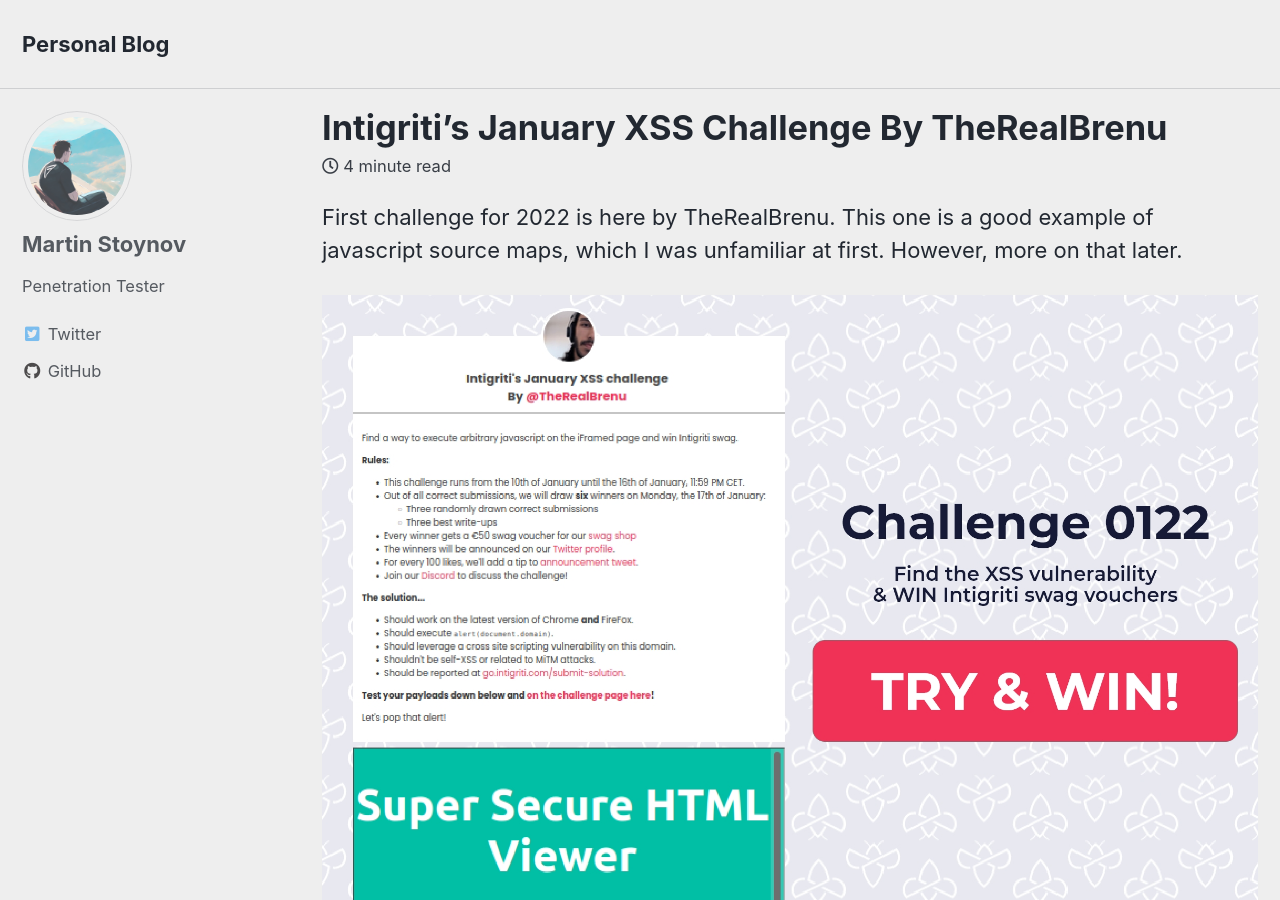
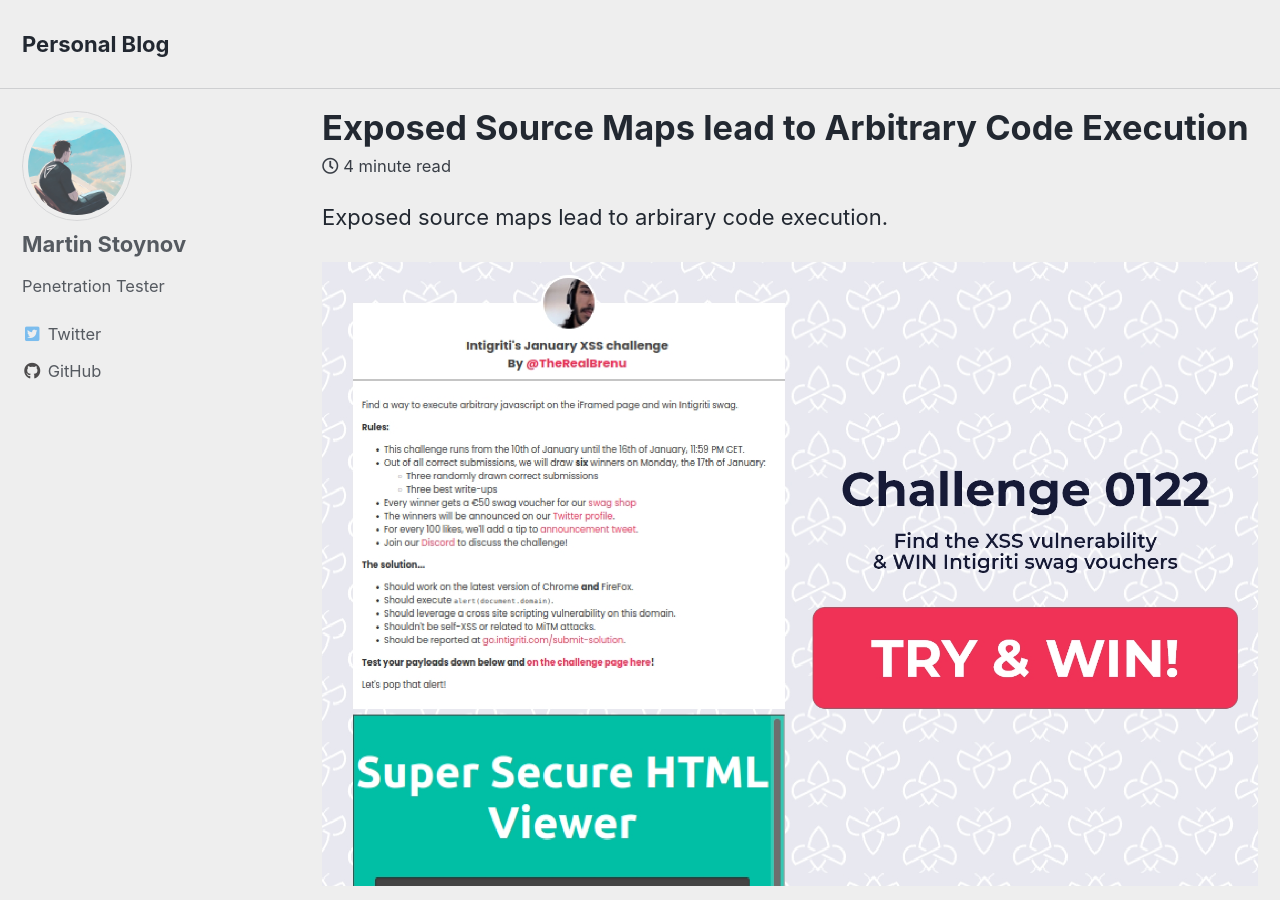
Before and after one commit to martinstnv/challenges, a Jekyll site: the page built from _posts/2022-01-16-exposed-source-maps-lead-to-arbitrarty-code-execution.md, in a window 1280 px wide and 900 px high. Built offline with Jekyll 4.4.1, drawn with Linux system fonts in a browser that asks for light colours; cached includes are drawn as plain includes.

Commit message:
Update and rename 2022-01-16-intigriti-january-xss-challenge-therealbrenu.md to 2022-01-16-exposed-source-maps-lead-to-arbitrarty-code-execution.md

```diff
--- a/_posts/2022-01-16-intigriti-january-xss-challenge-therealbrenu.md
+++ b/_posts/2022-01-16-exposed-source-maps-lead-to-arbitrarty-code-execution.md
@@ -1,6 +1,6 @@
 ---
 layout: single
-title: Intigriti’s January XSS Challenge By TheRealBrenu
+title: Exposed Source Maps lead to Arbitrary Code Execution
 date: 2022-01-16
 classes: wide
 tags:
@@ -10,7 +10,7 @@
   - TheRealBrenu
 ---
 
-First challenge for 2022 is here by TheRealBrenu. This one is a good example of javascript source maps, which I was unfamiliar at first. However, more on that later.
+Exposed source maps lead to arbirary code execution.
 
 ![share](/assets/images/intigriti/2022/01/share.jpg)
 
```
